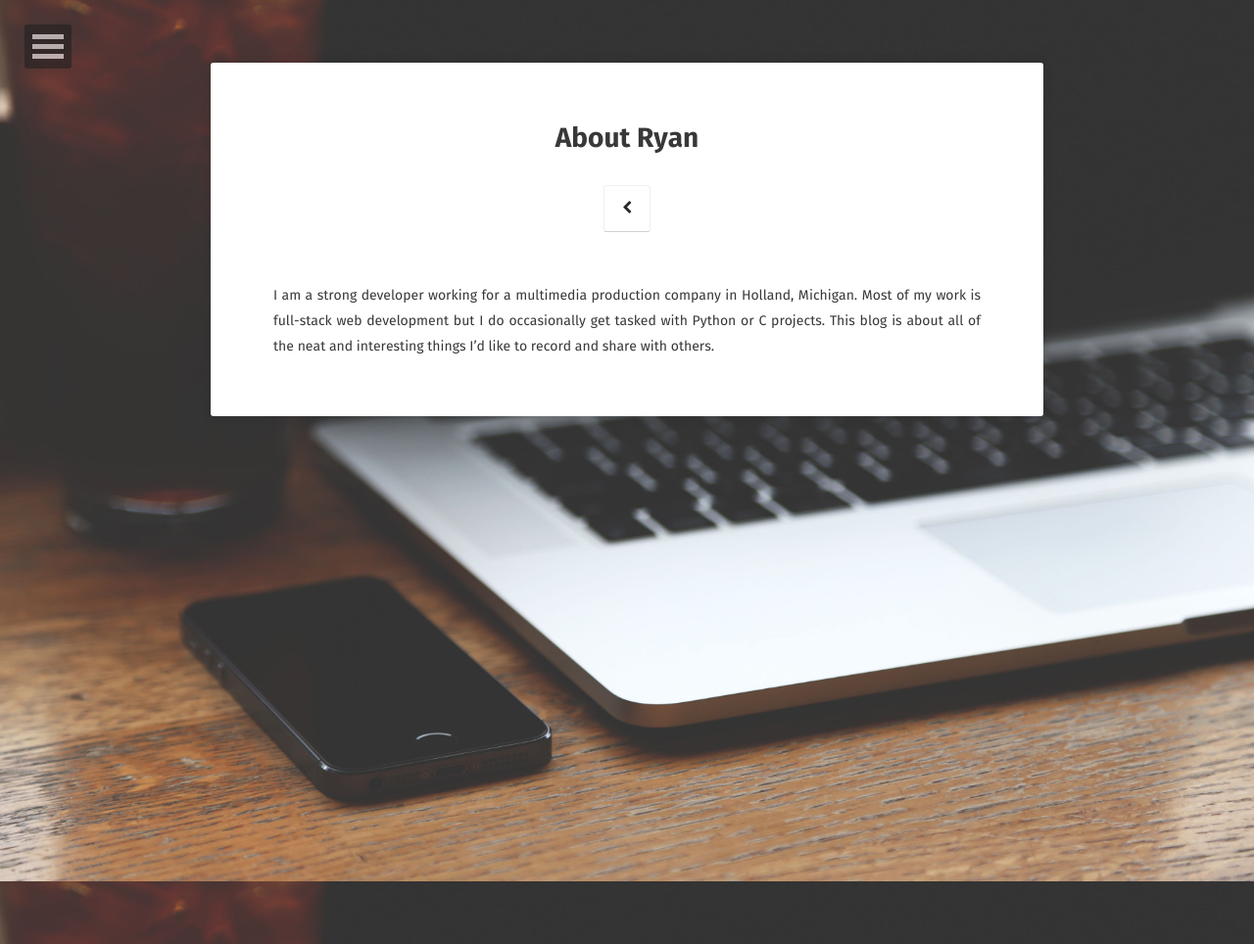
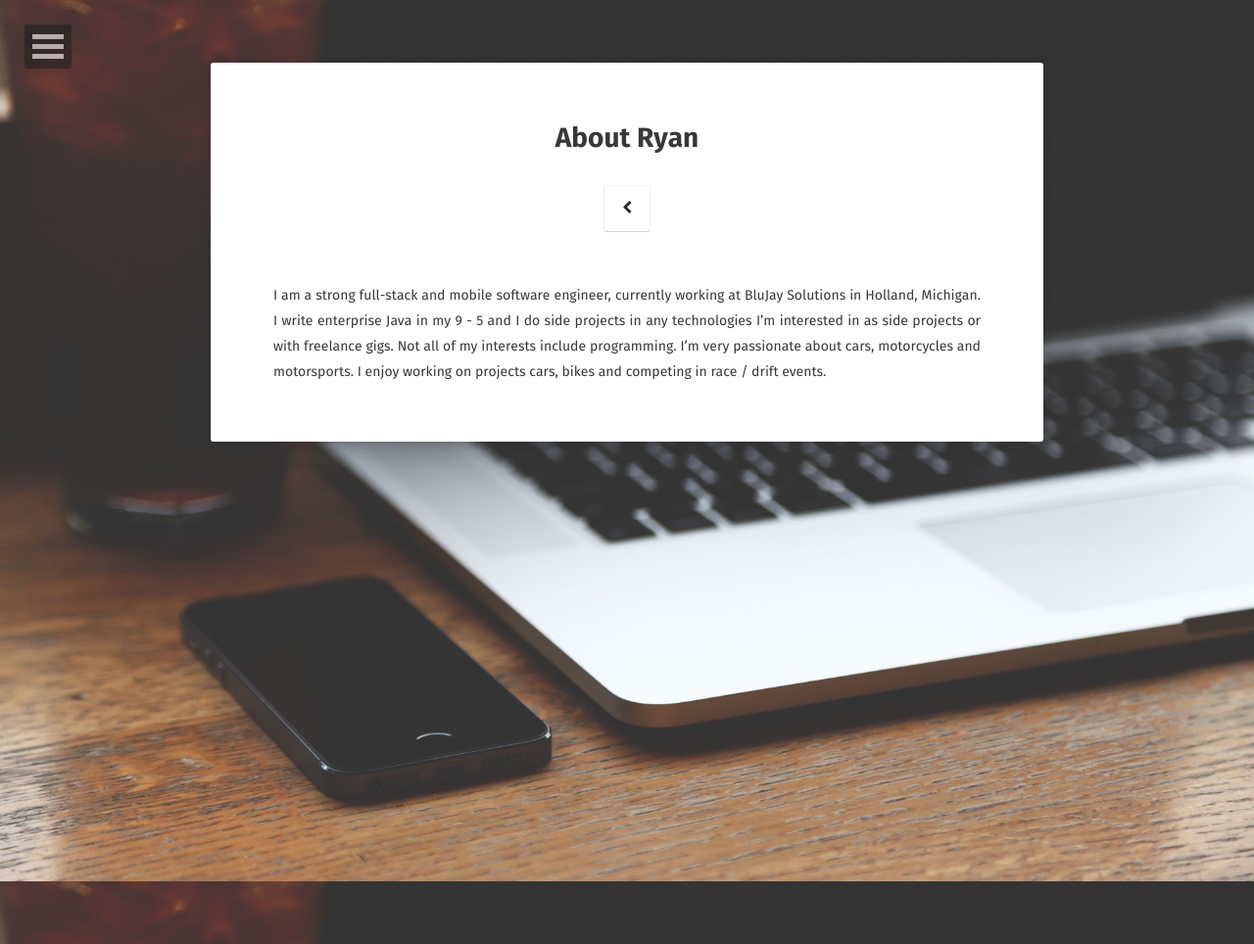
Before and after one commit to leobeosab/RyanWise.Me, a Jekyll site: the page built from jekyll/about/index.md, in a window 1280 px wide. Shown: the whole page at 98% size. Built offline with Jekyll 4.4.1, drawn with Linux system fonts in a browser that asks for light colours; some web fonts are replaced.

Commit message:
Long overdue update

```diff
--- a/jekyll/_config.yml
+++ b/jekyll/_config.yml
@@ -1,7 +1,7 @@
 # Site
 title:              Ryan Wise
-bio:                'Software Developer, currently working in Holland, Michigan.'
-description:        "I'm a passionate programmer, ever since I was 12 and picked up C++. I've been interested in video game programming, networking, linux, full-stack dev and anything low level. I also have a love for hardware and electronics."
+bio:                'Software Engineer, currently working in Holland, Michigan for BluJay Solutions.'
+description:        "Full time software engineer, with freelance on the side. I do a lot of side projects involving electronics and technologies I find interesting. In addition I have a passion for cars, motorcycles and motorsport, I enjoy working on them and competing in events."
 reading_time:       true
 words_per_minute:   200
 logo:               'assets/img/logo.png'
--- a/jekyll/about/index.md
+++ b/jekyll/about/index.md
@@ -1,9 +1,9 @@
 ---
 layout: page
 title: About Ryan
-tags: [about, Jekyll, theme, moon]
+tags: [about, Jekyll, theme]
 date: 2017-02-02
 comments: false
 ---
 
-I am a strong developer working for a multimedia production company in Holland, Michigan. Most of my work is full-stack web development but I do occasionally get tasked with Python or C projects. This blog is about all of the neat and interesting things I'd like to record and share with others.
+I am a strong full-stack and mobile software engineer, currently working at BluJay Solutions in Holland, Michigan. I write enterprise Java in my 9 - 5 and I do side projects in any technologies I'm interested in as side projects or with freelance gigs. Not all of my interests include programming. I'm very passionate about cars, motorcycles and motorsports. I enjoy working on projects cars, bikes and competing in race / drift events.
```
Also changed, not shown: jekyll/README.md (deleted).
